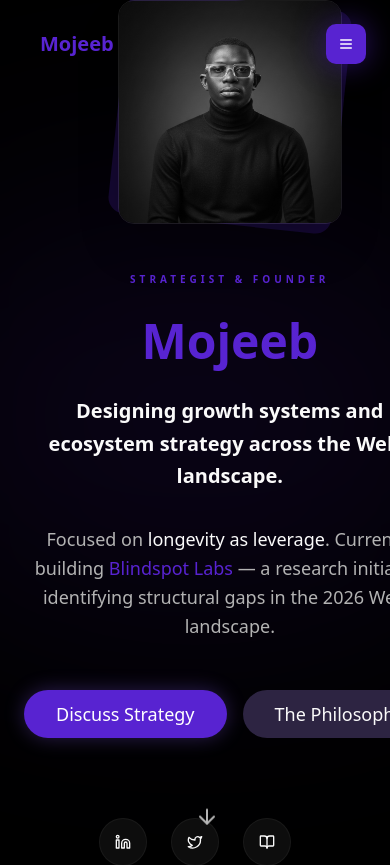
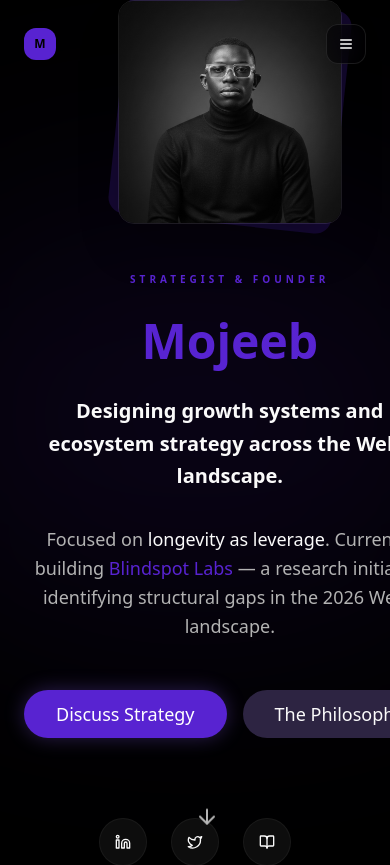
Before and after one commit to 0xmojeeb/mojeeb, a React (Vite) app: page / in a window 390 px wide. Shown: the top 865 px of the page. Built offline with nearby package versions, Linux system fonts and the light colour scheme.

Commit message:
Refactor Navigation component for better UX
Updated the Navigation component to improve scroll handling and added a new icon. Adjusted the mobile navigation overlay and button styles for better user experience.

```diff
--- a/src/components/Navigation.tsx
+++ b/src/components/Navigation.tsx
@@ -1,6 +1,6 @@
 import { useState, useEffect } from "react";
 import { Button } from "@/components/ui/button";
-import { Menu, X, Home, User, BookOpen, Briefcase, Award, Mail, PenTool } from "lucide-react";
+import { Menu, X, Home, User, BookOpen, Briefcase, Award, Mail, PenTool, Circle } from "lucide-react";
 
 const Navigation = () => {
   const [isOpen, setIsOpen] = useState(false);
@@ -17,113 +17,126 @@ const Navigation = () => {
   ];
 
   useEffect(() => {
-    let ticking = false;
+    const handleScroll = () => {
+      const scrollPosition = window.scrollY + 150;
 
-    const handleScroll = () => {
-      if (!ticking) {
-        requestAnimationFrame(() => {
-          const sections = navItems.map(item => document.getElementById(item.id));
-          const scrollPosition = window.scrollY + 100;
+      for (const item of navItems) {
+        const section = document.getElementById(item.id);
+        if (section) {
+          const sectionTop = section.offsetTop;
+          const sectionHeight = section.offsetHeight;
 
-          for (let i = sections.length - 1; i >= 0; i--) {
-            const section = sections[i];
-            if (section && section.offsetTop <= scrollPosition) {
-              setActiveSection(navItems[i].id);
-              break;
+          if (scrollPosition >= sectionTop && scrollPosition < sectionTop + sectionHeight) {
+            setActiveSection(item.id);
           }
         }
-          ticking = false;
-        });
-        ticking = true;
       }
     };
 
     window.addEventListener("scroll", handleScroll, { passive: true });
-    handleScroll(); // Check initial position
     return () => window.removeEventListener("scroll", handleScroll);
   }, []);
 
   const scrollToSection = (id: string) => {
     const element = document.getElementById(id);
     if (element) {
-      element.scrollIntoView({ behavior: "smooth" });
+      const offset = 80;
+      const bodyRect = document.body.getBoundingClientRect().top;
+      const elementRect = element.getBoundingClientRect().top;
+      const elementPosition = elementRect - bodyRect;
+      const offsetPosition = elementPosition - offset;
+
+      window.scrollTo({
+        top: offsetPosition,
+        behavior: "smooth"
+      });
     }
     setIsOpen(false);
   };
 
   return (
     <>
-      {/* Desktop Navigation */}
-      <nav className="fixed top-6 left-1/2 transform -translate-x-1/2 z-50 hidden md:block">
-        <div className="glass-card px-6 py-3">
-          <div className="flex items-center gap-2">
+      {/* BRAND LOGO - LEFT */}
+      <div className="fixed top-6 left-6 z-[60]">
+        <Button
+          variant="ghost"
+          onClick={() => scrollToSection("hero")}
+          className="group flex items-center gap-2 p-0 hover:bg-transparent"
+        >
+          <div className="w-8 h-8 bg-primary flex items-center justify-center rounded-lg group-hover:rotate-90 transition-transform duration-500">
+            <span className="text-black font-black text-xs">M</span>
+          </div>
+          <span className="text-lg font-bold tracking-tighter text-white hidden sm:block">
+            MOJEEB<span className="text-primary text-xl">.</span>
+          </span>
+        </Button>
+      </div>
+
+      {/* DESKTOP NAV - CENTER */}
+      <nav className="fixed top-6 left-1/2 -translate-x-1/2 z-50 hidden md:block">
+        <div className="bg-black/40 backdrop-blur-xl border border-white/10 px-2 py-1.5 rounded-full shadow-2xl">
+          <div className="flex items-center gap-1">
             {navItems.map((item) => (
               <Button
                 key={item.id}
-                variant={activeSection === item.id ? "default" : "ghost"}
+                variant="ghost"
                 size="sm"
                 onClick={() => scrollToSection(item.id)}
-                className={`transition-all duration-200 ${
+                className={`relative px-4 py-2 rounded-full transition-all duration-300 group ${
                   activeSection === item.id
-                    ? "glow-effect"
-                    : "hover:bg-primary/10"
+                    ? "text-primary bg-primary/10"
+                    : "text-muted-foreground hover:text-white"
                 }`}
               >
-                <item.icon className="w-4 h-4 mr-2" />
+                <span className="text-[10px] font-bold uppercase tracking-widest relative z-10 flex items-center gap-2">
+                  {activeSection === item.id && (
+                    <Circle className="w-1.5 h-1.5 fill-primary text-primary animate-pulse" />
+                  )}
                   {item.label}
+                </span>
               </Button>
             ))}
           </div>
         </div>
       </nav>
 
-      {/* Mobile Navigation */}
-      <nav className="md:hidden">
-        {/* Mobile Menu Button */}
+      {/* MOBILE TRIGGER - RIGHT */}
+      <div className="fixed top-6 right-6 z-[60] md:hidden">
         <Button
-          variant="default"
+          variant="outline"
           size="icon"
           onClick={() => setIsOpen(!isOpen)}
-          className="fixed top-6 right-6 z-50 glow-effect"
+          className={`rounded-xl border-white/10 bg-black/50 backdrop-blur-md transition-all ${
+            isOpen ? "rotate-90 border-primary" : ""
+          }`}
         >
-          {isOpen ? <X className="w-5 h-5" /> : <Menu className="w-5 h-5" />}
+          {isOpen ? <X className="w-5 h-5 text-primary" /> : <Menu className="w-5 h-5 text-white" />}
         </Button>
+      </div>
 
-        {/* Mobile Menu Overlay */}
-        {isOpen && (
-          <div className="fixed inset-0 z-40 bg-background/95 backdrop-blur-md">
-            <div className="flex items-center justify-center min-h-screen">
-              <div className="text-center space-y-6">
+      {/* MOBILE OVERLAY */}
+      <div className={`fixed inset-0 z-50 bg-black/95 backdrop-blur-2xl transition-transform duration-500 md:hidden ${
+        isOpen ? "translate-y-0" : "-translate-y-full"
+      }`}>
+        <div className="flex flex-col items-center justify-center h-full gap-8">
           {navItems.map((item, index) => (
-                  <Button
+            <button
               key={item.id}
-                    variant={activeSection === item.id ? "default" : "ghost"}
-                    size="lg"
               onClick={() => scrollToSection(item.id)}
-                    className={`w-48 justify-start transition-all duration-200 animate-fade-in ${
-                      activeSection === item.id ? "glow-effect" : ""
+              className={`flex items-center gap-4 text-3xl font-bold transition-all ${
+                activeSection === item.id ? "text-primary scale-110" : "text-white/40 hover:text-white"
               }`}
-                    style={{ animationDelay: `${index * 0.1}s` }}
+              style={{ transitionDelay: `${index * 50}ms` }}
             >
-                    <item.icon className="w-5 h-5 mr-3" />
-                    {item.label}
-                  </Button>
+              <item.icon className={`w-6 h-6 ${activeSection === item.id ? "text-primary" : "text-white/20"}`} />
+              <span className="uppercase tracking-tighter">{item.label}</span>
+            </button>
           ))}
+
+          <div className="mt-12 pt-8 border-t border-white/10 w-48 text-center">
+            <p className="text-[10px] text-muted-foreground uppercase tracking-[0.5em]">System Vers. 2026</p>
           </div>
         </div>
-          </div>
-        )}
-      </nav>
-
-      {/* Brand Logo */}
-      <div className="fixed top-6 left-6 z-50">
-        <Button
-          variant="ghost"
-          onClick={() => scrollToSection("hero")}
-          className="text-xl font-bold gradient-text hover:scale-105 transition-transform"
-        >
-          Mojeeb
-        </Button>
       </div>
     </>
   );
```
Lines whose indentation alone changed are shown as unchanged.
